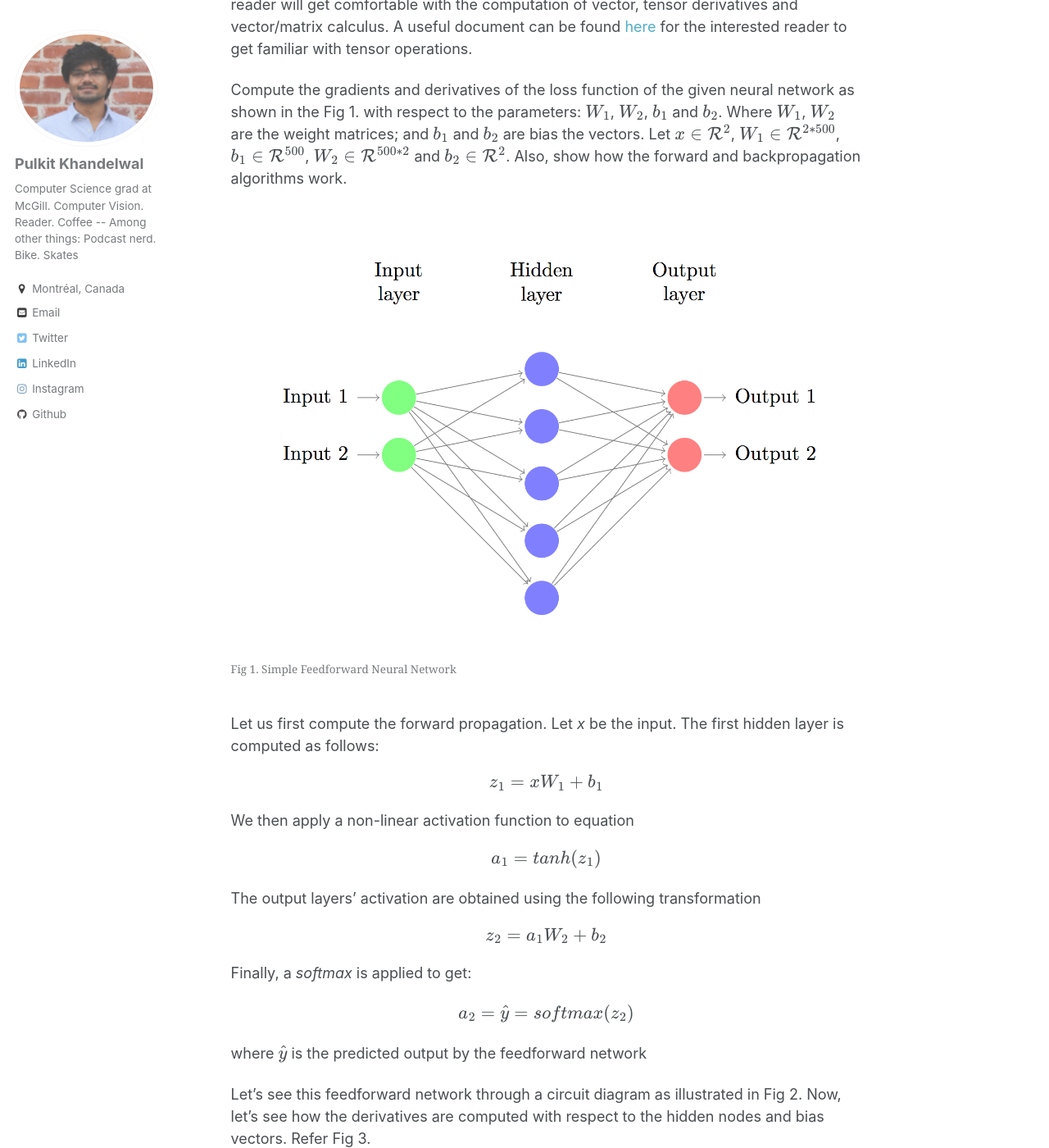
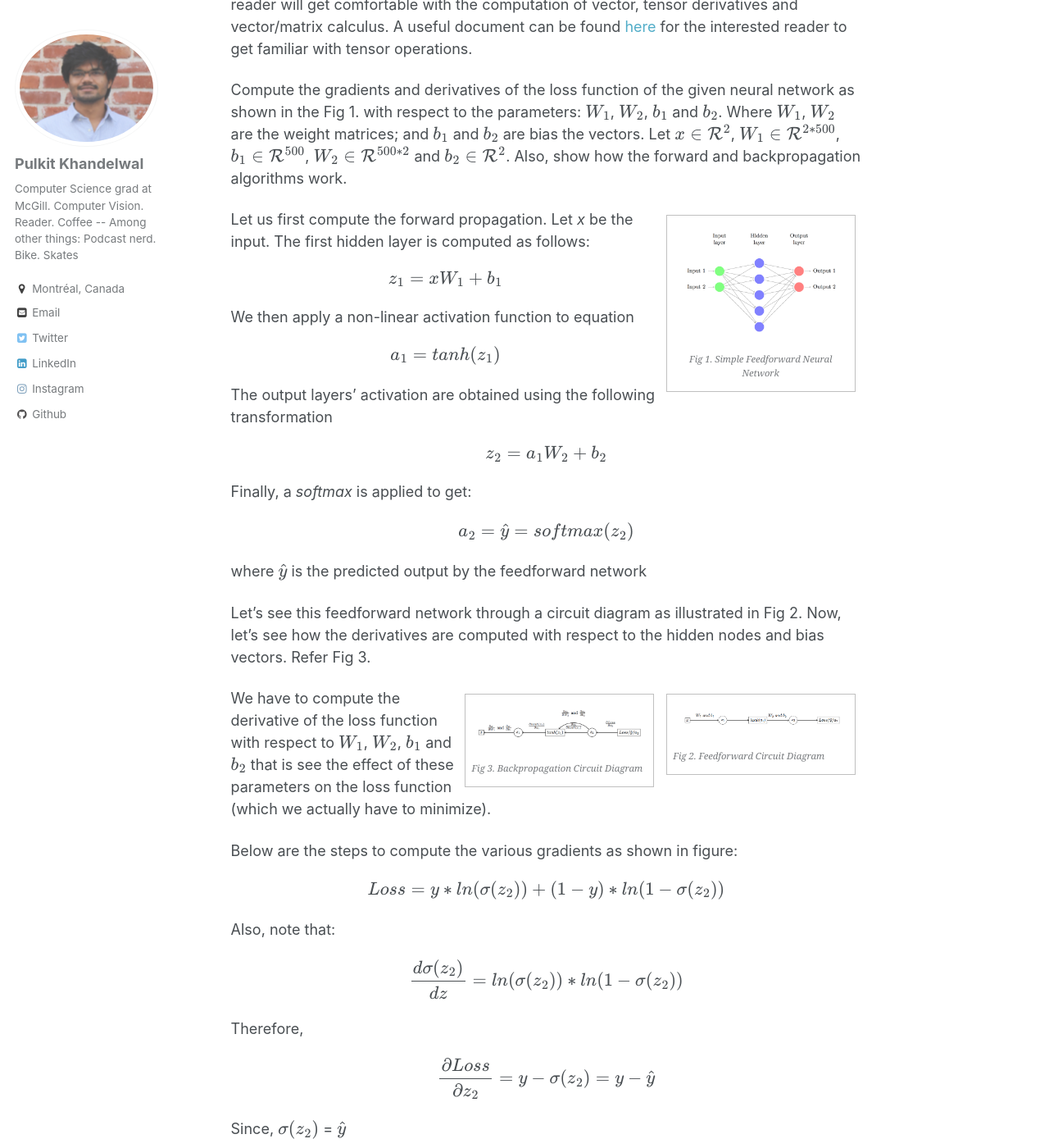
Before and after one commit to Pulkit-Khandelwal/pulkit-khandelwal.github.io, a Jekyll site: the page built from _blog/post_4.html, in a window 1280 px wide and 1400 px high, scrolled down 304 px. Shown: the whole window at 82% size. Built offline with Jekyll 4.4.1, drawn with Linux system fonts in a browser that asks for light colours; formulas are drawn with MathJax 3.

Commit message:
Update post_4.html

```diff
--- a/_blog/post_4.html
+++ b/_blog/post_4.html
@@ -15,6 +15,20 @@ date: 2017-03-01
   <script type="text/javascript" async
   src="https://cdnjs.cloudflare.com/ajax/libs/mathjax/2.7.2/MathJax.js?config=TeX-MML-AM_CHTML">
 </script>
+
+<style>
+figure {
+  float: right;
+  width: 30%;
+  text-align: center;
+  font-style: italic;
+  font-size: smaller;
+  text-indent: 0;
+  border: thin silver solid;
+  margin: 0.5em;
+  padding: 0.5em;
+}
+</style>
 </head>
 
 <body>
```
